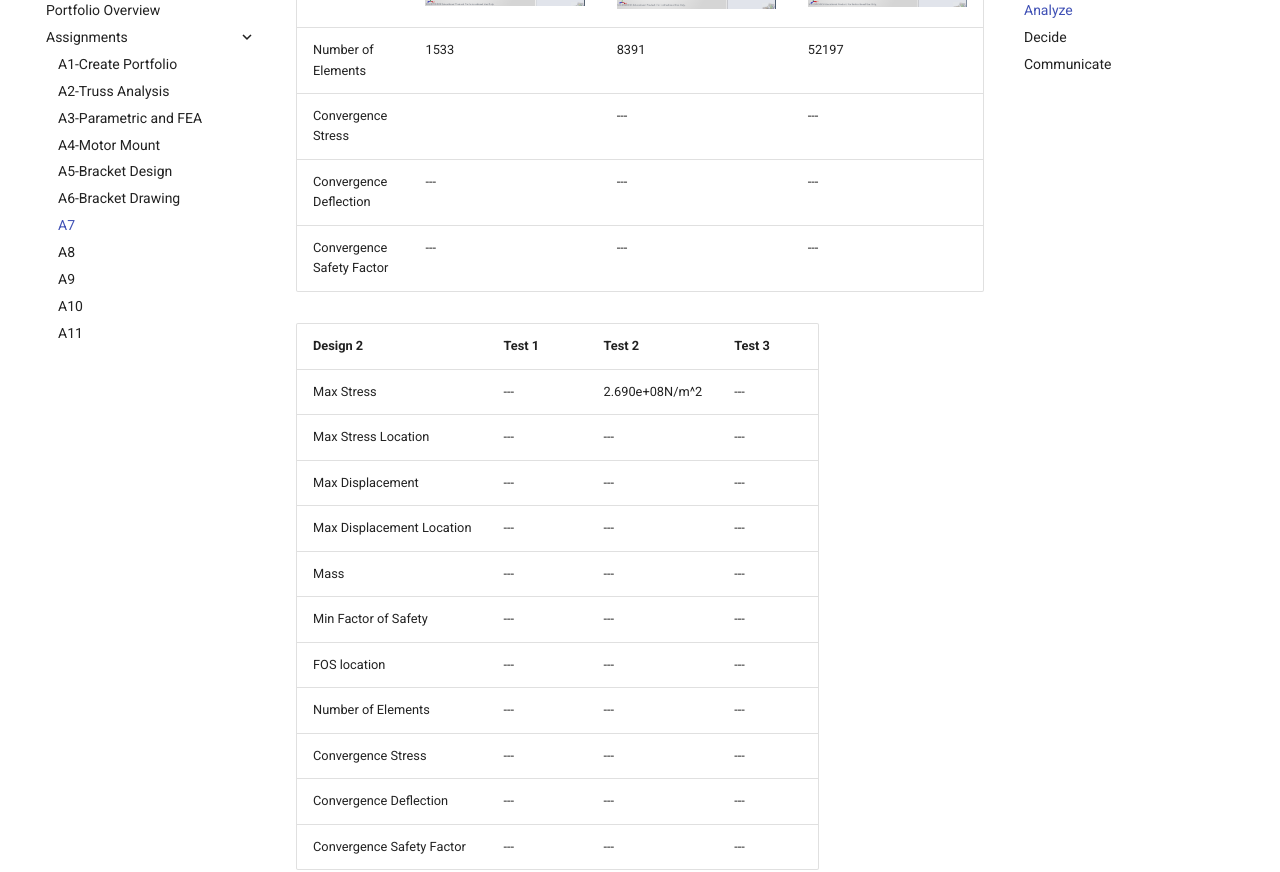
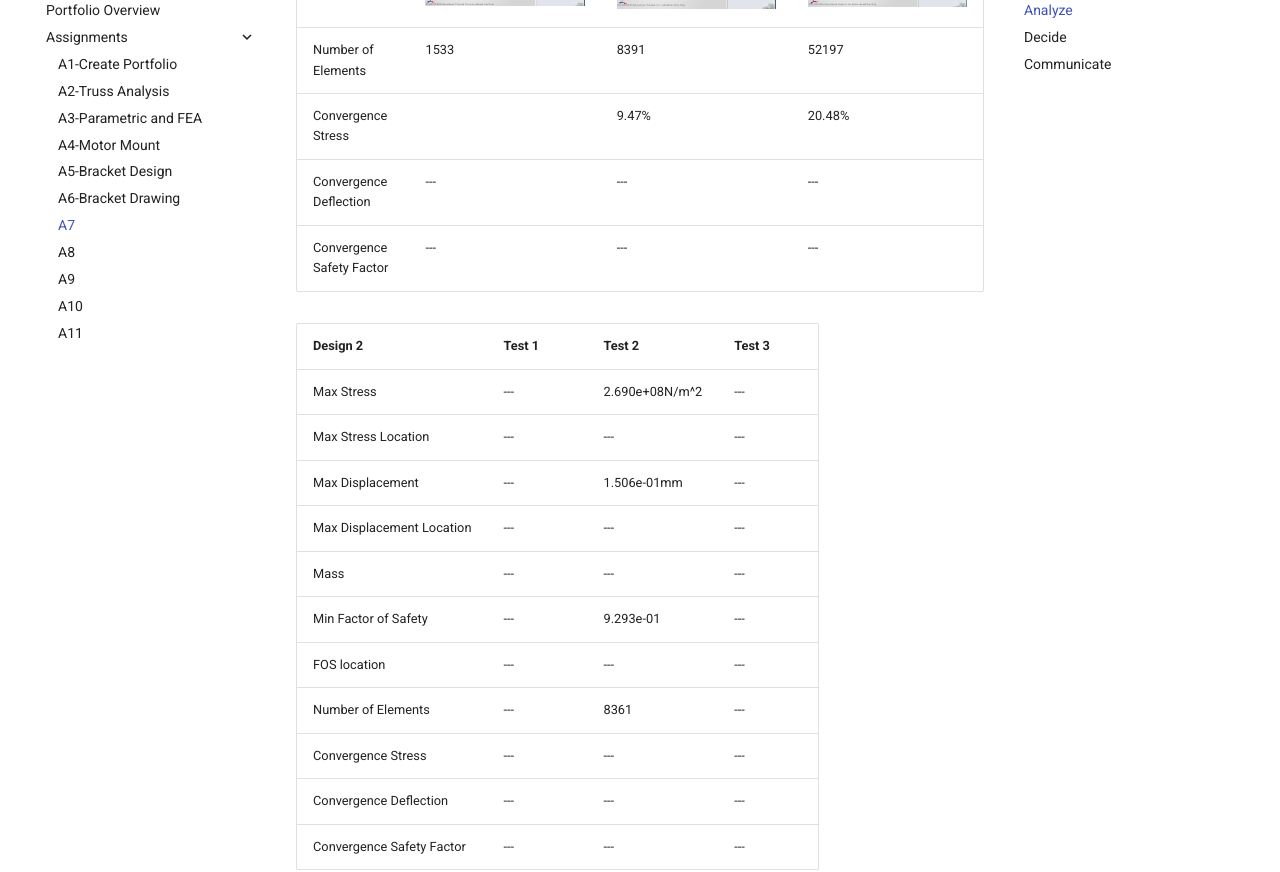
Before and after one commit to Jeffrey-Mendoza/megr2157-portfolio, an MkDocs documentation site: the page built from docs/assignments/A07/index.md, in a window 1280 px wide and 1400 px high, scrolled down 3203 px. Shown: the part 152-1024 px from the top of the window. Built offline with MkDocs 1.6.1 and Material for MkDocs 9.7.7, drawn with Linux system fonts in a browser that asks for light colours.

Commit message:
Update convergence stress and displacement values

```diff
--- a/docs/assignments/A07/index.md
+++ b/docs/assignments/A07/index.md
@@ -41,7 +41,7 @@ Task is simply to create a high stiff, high strength, and lightweight component.
 |Min Factor of Safety| 7.561e-02 | 6.908e-02 | 5.734e-02 |
 |FOS location| ![My Image](originalfoscoarsemesh.png) | ![My Image](originalfosdefmesh.png) | ![My Image](originalfosfinemesh.png) |
 | Number of Elements| 1533 | 8391 | 52197 |
-|Convergence Stress|  | --- | --- |
+|Convergence Stress|  | 9.47% | 20.48% |
 |Convergence Deflection| --- | --- | --- |
 |Convergence Safety Factor| --- | --- | --- |
 
@@ -49,12 +49,12 @@ Task is simply to create a high stiff, high strength, and lightweight component.
 |  :--- | :--- | :--- | :---|
 | Max Stress    | --- | 2.690e+08N/m^2 | ---|
 | Max Stress Location | --- | ---| ---|
-| Max Displacement | ---| ---| ---|
+| Max Displacement | ---| 1.506e-01mm| ---|
 | Max Displacement Location| --- | --- | --- |
 | Mass | ---  | --- | --- |
-|Min Factor of Safety| --- | --- | --- |
+|Min Factor of Safety| --- | 9.293e-01 | --- |
 |FOS location| --- | --- | ---|
-| Number of Elements| --- | --- | --- |
+| Number of Elements| --- | 8361 | --- |
 |Convergence Stress| --- | --- | --- |
 |Convergence Deflection| --- | --- | --- |
 |Convergence Safety Factor| --- | --- | --- |
```
